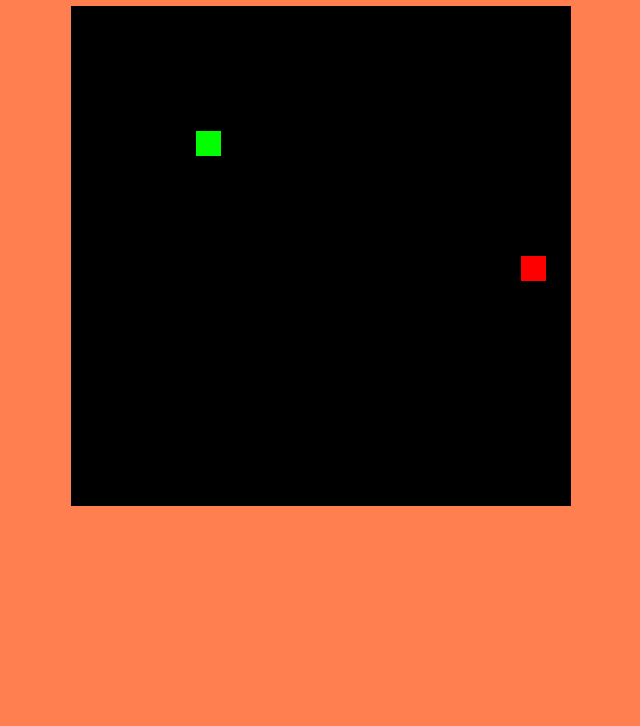
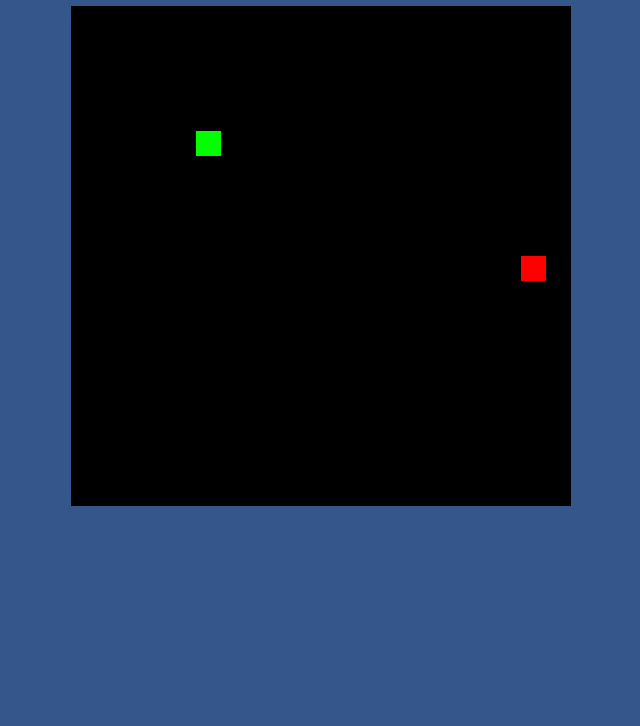
Before and after one commit to roshith844/simple-snake-game, a plain HTML site: page index.html in a window 1280 px wide. Shown: the part 74-800 px from the top of the page, without its empty margins (319-959 px from the left). Drawn offline with Linux system fonts and the light colour scheme.

Commit message:
color changed

```diff
--- a/style.css
+++ b/style.css
@@ -1,5 +1,5 @@
 body{
      font-family: 'Courier New', Courier, monospace;
      text-align:  center;
-     background-color: coral;
+     background-color: #34568B;
 }
```
